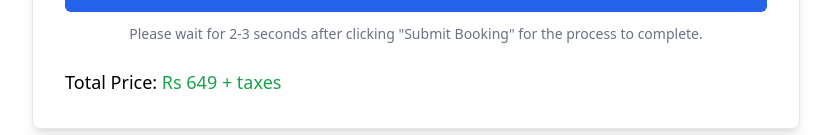
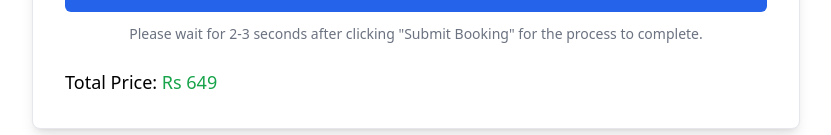
Before and after one commit to Phantom-TA/PLINTH--Registration, a React (Create React App) app in the folder frontend/: page /register in a window 1280 px wide. Shown: the part 817-952 px from the top of the page, without its empty margins (224-1055 px from the left). Built offline with nearby package versions, Linux system fonts and the light colour scheme.

Commit message:
Update FestBookingForm.jsx

```diff
--- a/frontend/src/FestBookingForm.jsx
+++ b/frontend/src/FestBookingForm.jsx
@@ -287,7 +287,7 @@ const FestBookingForm = () => {
   Please wait for 2-3 seconds after clicking "Submit Booking" for the process to complete.
 </p>
 
-      <p className="mt-6 text-lg font-medium">Total Price: <span className="text-green-600">Rs {totalPrice} + taxes </span></p>
+      <p className="mt-6 text-lg font-medium">Total Price: <span className="text-green-600">Rs {totalPrice} </span></p>
     </div>
   );
 };
```
